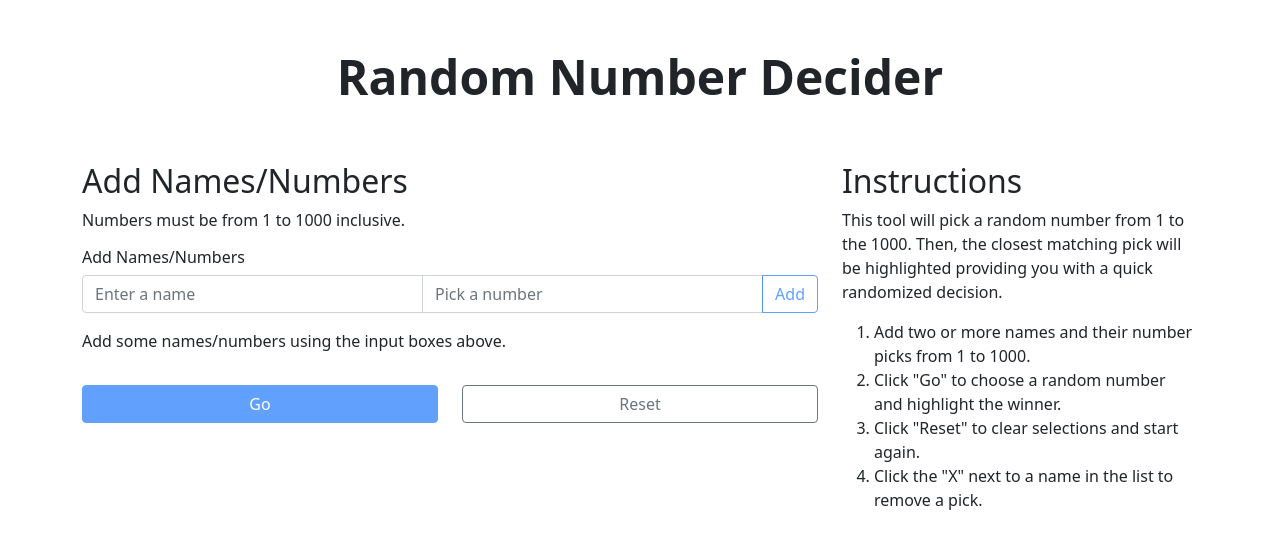
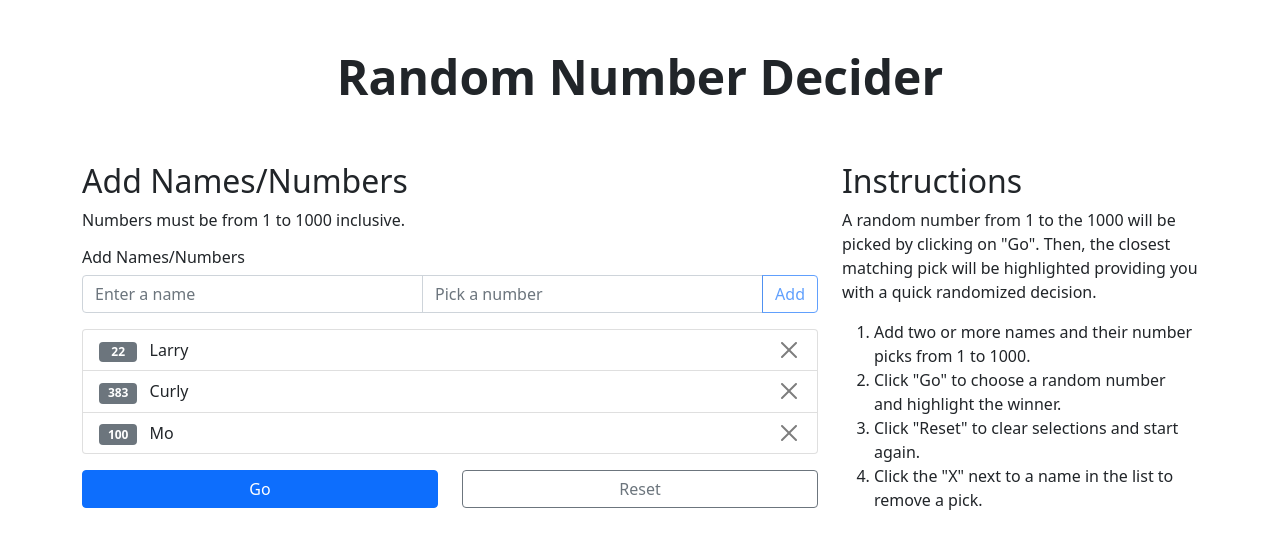
Before and after one commit to median-man/decision-helper, a React (Create React App) app: page / in a window 1280 px wide. Shown: the top 546 px of the page. Built offline with nearby package versions, Linux system fonts and the light colour scheme.

Commit message:
Click on Go picks number and highlights winner

```diff
--- a/src/App.js
+++ b/src/App.js
@@ -11,8 +11,6 @@ import ListGroup from "react-bootstrap/ListGroup";
 import Row from "react-bootstrap/Row";
 import Col from "react-bootstrap/Col";
 
-// - TODO: Form submit picks random number and displays it
-// - TODO: Form submit highlights closest matching pick
 // - TODO: reset clears picks
 // - TODO: clicking go again resubmits form
 // - TODO: press ctrl + enter anywhere on doc submits form
@@ -29,7 +27,13 @@ import Col from "react-bootstrap/Col";
 const MAX_RAND_NUM = 1000;
 
 function App() {
-  const [picks, setPicks] = useState([]);
+  const [randNum, setRandNum] = useState();
+  const [picks, setPicks] = useState([
+    // TODO: Remove these values. Temp for debugging.
+    { name: "Larry", number: 22 },
+    { name: "Curly", number: 383 },
+    { name: "Mo", number: 100 },
+  ]);
   const [newPick, setNewPick] = useState({ name: "", number: "" });
   const pickNameInputRef = useRef();
 
@@ -83,17 +87,47 @@ function App() {
   const createRemovePickFn = (name) => () =>
     setPicks((prev) => prev.filter((p) => p.name !== name));
 
+  const handleFormSubmit = (event) => {
+    event.preventDefault();
+    const n = Math.floor(Math.random() * MAX_RAND_NUM) + 1;
+    setRandNum(n);
+  };
+
+  // Find the distance from randNum of the closest picked number. Used to
+  // highlight the closest pick to the randomly selected number.
+  let minDistance = MAX_RAND_NUM + 1;
+  if (randNum) {
+    picks.forEach(({ number }) => {
+      const dist = Math.abs(randNum - number);
+      if (dist < minDistance) {
+        minDistance = dist;
+      }
+    });
+  }
+
   return (
     <Container>
       <header className="px-4 pt-5 text-center">
         <h1 className="display-5 fw-bold">Random Number Decider</h1>
       </header>
       <Row>
-        <Col md={8} className="pt-5">
+        <Col lg={8} className="pt-5">
           {/* Decider Inputs */}
-          <Form>
-            <h2>Add Names/Numbers</h2>
-            <p>Numbers must be from 1 to {MAX_RAND_NUM} inclusive.</p>
+          <Form onSubmit={handleFormSubmit}>
+            <h2 className="d-relative">
+              {randNum ? (
+                <>
+                  The number is{" "}
+                  <span className="fw-bold text-primary">{randNum}</span>
+                </>
+              ) : (
+                "Add Names/Numbers"
+              )}
+            </h2>
+            <p className={randNum ? "invisible" : ""}>
+              Numbers must be from 1 to {MAX_RAND_NUM} inclusive.
+            </p>
+
             {/*
             Maximum range feature is being considered.
             <Form.Group>
@@ -109,9 +143,11 @@ function App() {
             </Form.Group>
             */}
             <fieldset>
+              {false || (
+                <>
                   <h3 className="h6">Add Names/Numbers</h3>
                   {/* Inputs for adding picks to the list */}
-              <InputGroup className="mb-3" onKeyDown={handleAddPickKeyDown}>
+                  <InputGroup onKeyDown={handleAddPickKeyDown}>
                     <FormControl
                       ref={pickNameInputRef}
                       name="name"
@@ -143,18 +179,29 @@ function App() {
                       Add
                     </Button>
                   </InputGroup>
+                </>
+              )}
               {picks.length === 0 ? (
-                <p>Add some names/numbers using the input boxes above.</p>
+                <p className="mt-3">
+                  Add some names/numbers using the input boxes above.
+                </p>
               ) : (
-                <ListGroup className="w-auto">
-                  {picks.map(({ name, number }) => (
+                <ListGroup className="w-auto mt-3">
+                  {picks.map(({ name, number }) => {
+                    const isClosest =
+                      Math.abs(randNum - number) === minDistance;
+                    return (
                       <ListGroup.Item
                         key={name}
-                      className="d-flex justify-content-between"
+                        className={`d-flex justify-content-between ${
+                          isClosest ? "fw-bold" : ""
+                        }`}
+                        active={isClosest}
                       >
                         <div>
                           <Badge
-                          bg="secondary"
+                            bg={isClosest ? "light" : "secondary"}
+                            text={isClosest ? "dark" : "white"}
                             style={{ width: "3.2em" }}
                             className="me-2"
                           >
@@ -171,13 +218,16 @@ function App() {
                       */}
                         <button
                           type="button"
-                        className="btn-close"
+                          className={`btn-close ${
+                            isClosest ? "btn-close-white" : ""
+                          }`}
                           aria-label={`remove ${name}`}
                           // Remove this pick
                           onClick={createRemovePickFn(name)}
                         ></button>
                       </ListGroup.Item>
-                  ))}
+                    );
+                  })}
                 </ListGroup>
               )}
             </fieldset>
@@ -204,13 +254,13 @@ function App() {
             </Row>
           </Form>
         </Col>
-        <Col md={4} className="pt-5">
+        <Col lg={4} className="pt-5">
           <aside>
             <h2>Instructions</h2>
             <p>
-              This tool will pick a random number from 1 to the {MAX_RAND_NUM}.
-              Then, the closest matching pick will be highlighted providing you
-              with a quick randomized decision.
+              A random number from 1 to the {MAX_RAND_NUM} will be picked by
+              clicking on "Go". Then, the closest matching pick will be
+              highlighted providing you with a quick randomized decision.
             </p>
             <ol>
               <li>
```
Lines whose indentation alone changed are shown as unchanged.
